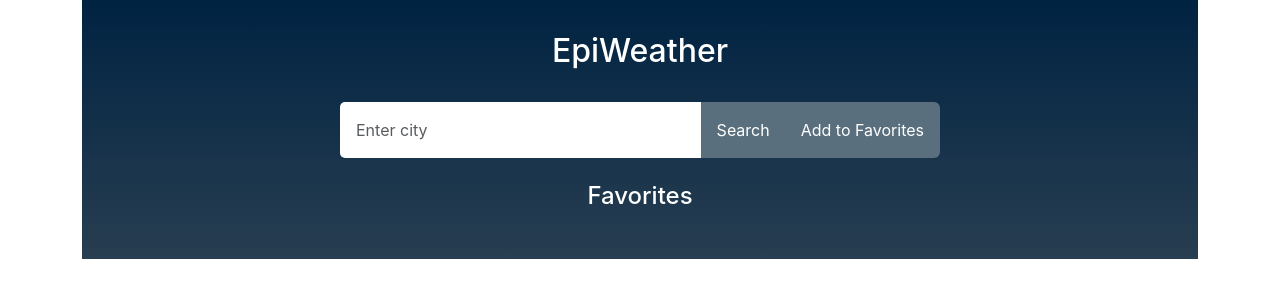
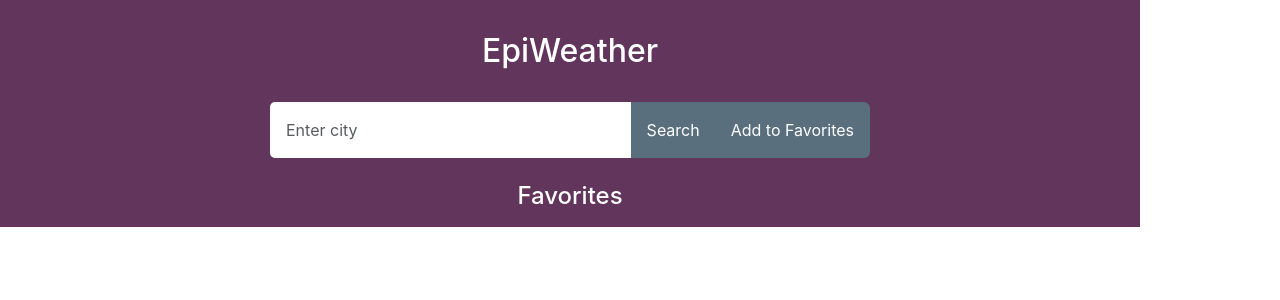
Before and after one commit to fabioran96/epi-weather, a React (Create React App) app: page / in a window 1280 px wide. Shown: the top 300 px of the page. Built offline with nearby package versions, Linux system fonts and the light colour scheme.

Commit message:
Update homePage.css

```diff
--- a/src/components/homePage.css
+++ b/src/components/homePage.css
@@ -1,9 +1,16 @@
+
+.container{
+    margin: 0;
+    padding: 0;
+    width: 100%
+}
+
 .homepage {
     display: flex;
     flex-direction: column;
     align-items: center;
-    padding: 2rem;
-    background: linear-gradient(to bottom, #002342, #283e51);
+    padding-top: 2rem;
+    background: #62365c;
     color: #fff;
     width: 100%;
   }
```
